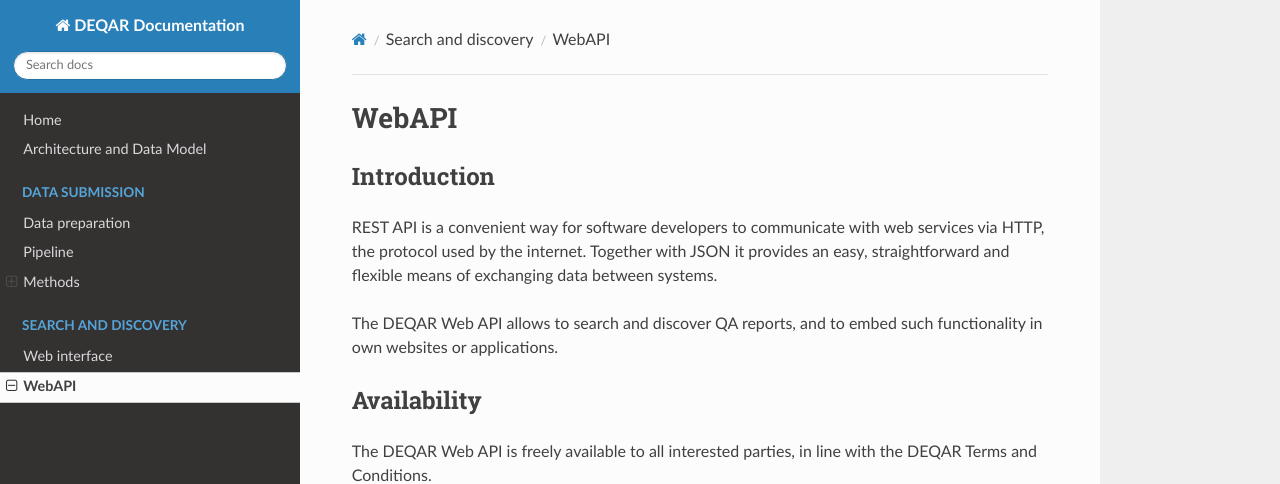
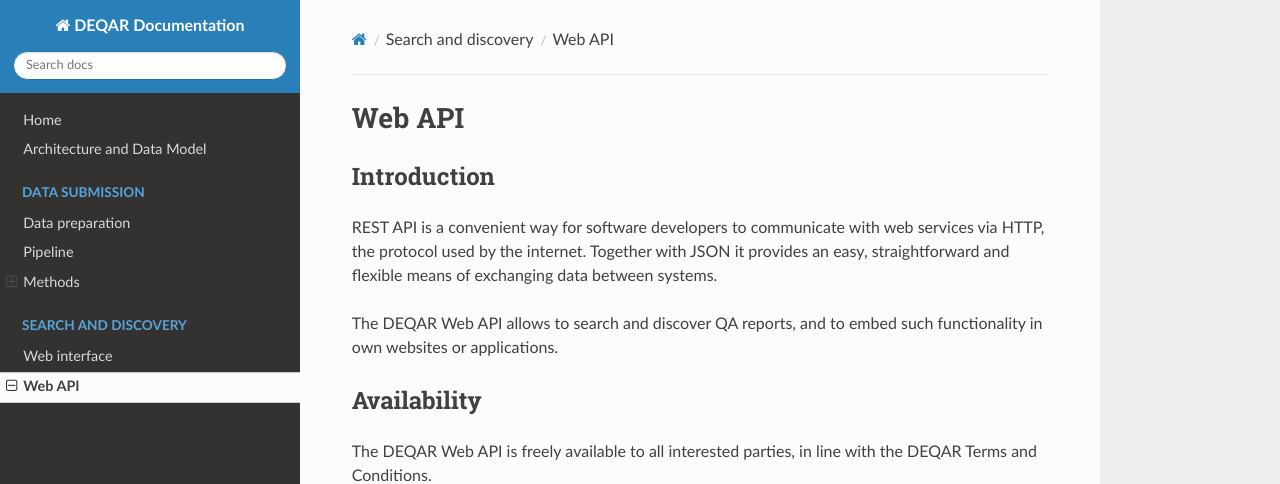
Before and after one commit to EQAR/deqar-docs, an MkDocs documentation site: the page built from docs/web_api.md, in a window 1280 px wide and 900 px high. Shown: the top 484 px of the window. Built offline with MkDocs 1.6.1, drawn with Linux system fonts in a browser that asks for light colours; nearby versions of some CDN libraries; old or Windows-style settings are respelled for this version of MkDocs.

Commit message:
consistent names for APIs

```diff
--- a/mkdocs.yml
+++ b/mkdocs.yml
@@ -9,11 +9,11 @@
         - Methods:
             - Webform: webform.md
             - CSV Upload: csv_upload.md
-            - REST API: submission_api.md
+            - Submission API: submission_api.md
 #    - Data administration:
     - Search and discovery:
         - Web interface: public_web.md
-        - WebAPI: web_api.md
+        - Web API: web_api.md
 ### theme configuration ###
 theme:
     name: readthedocs
```
